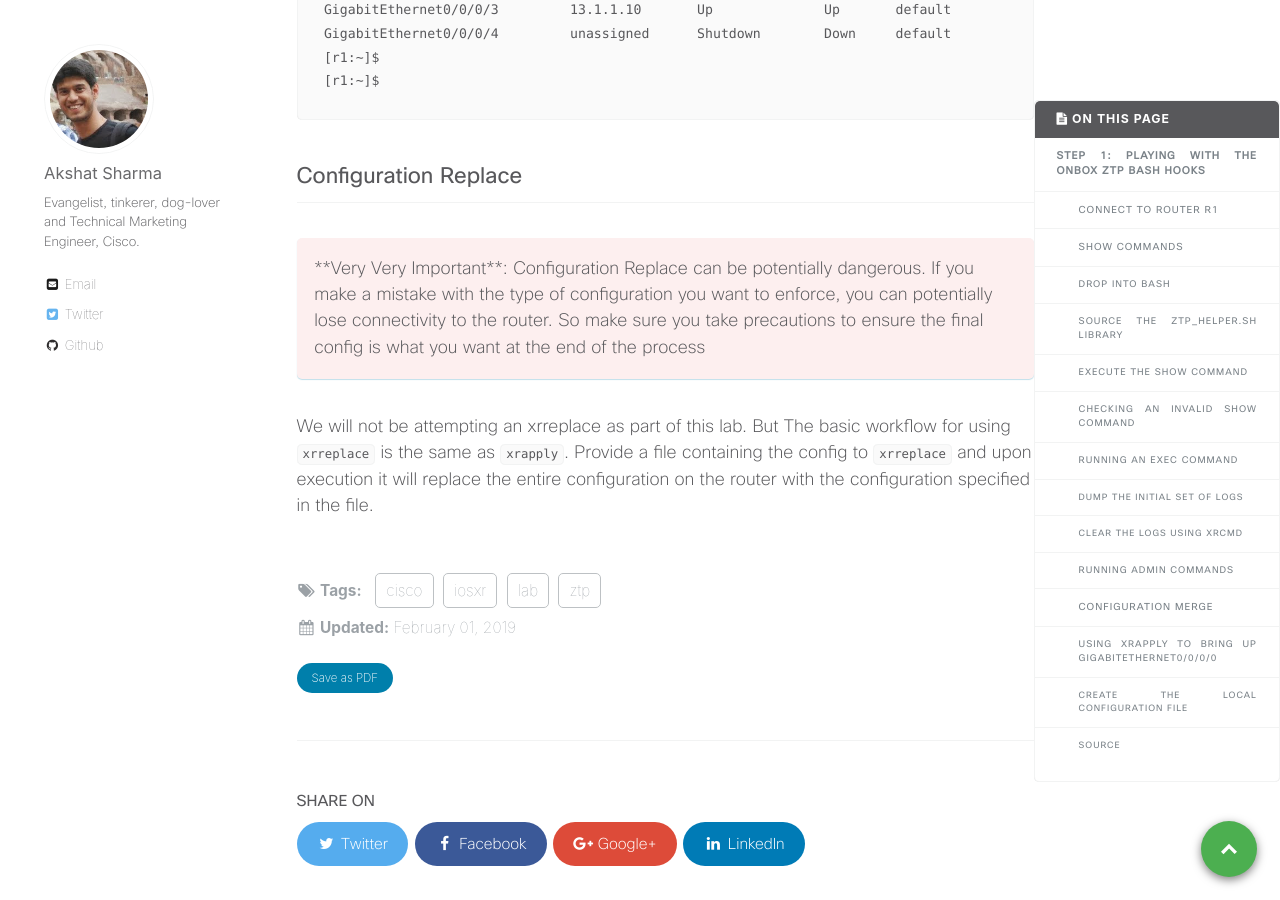
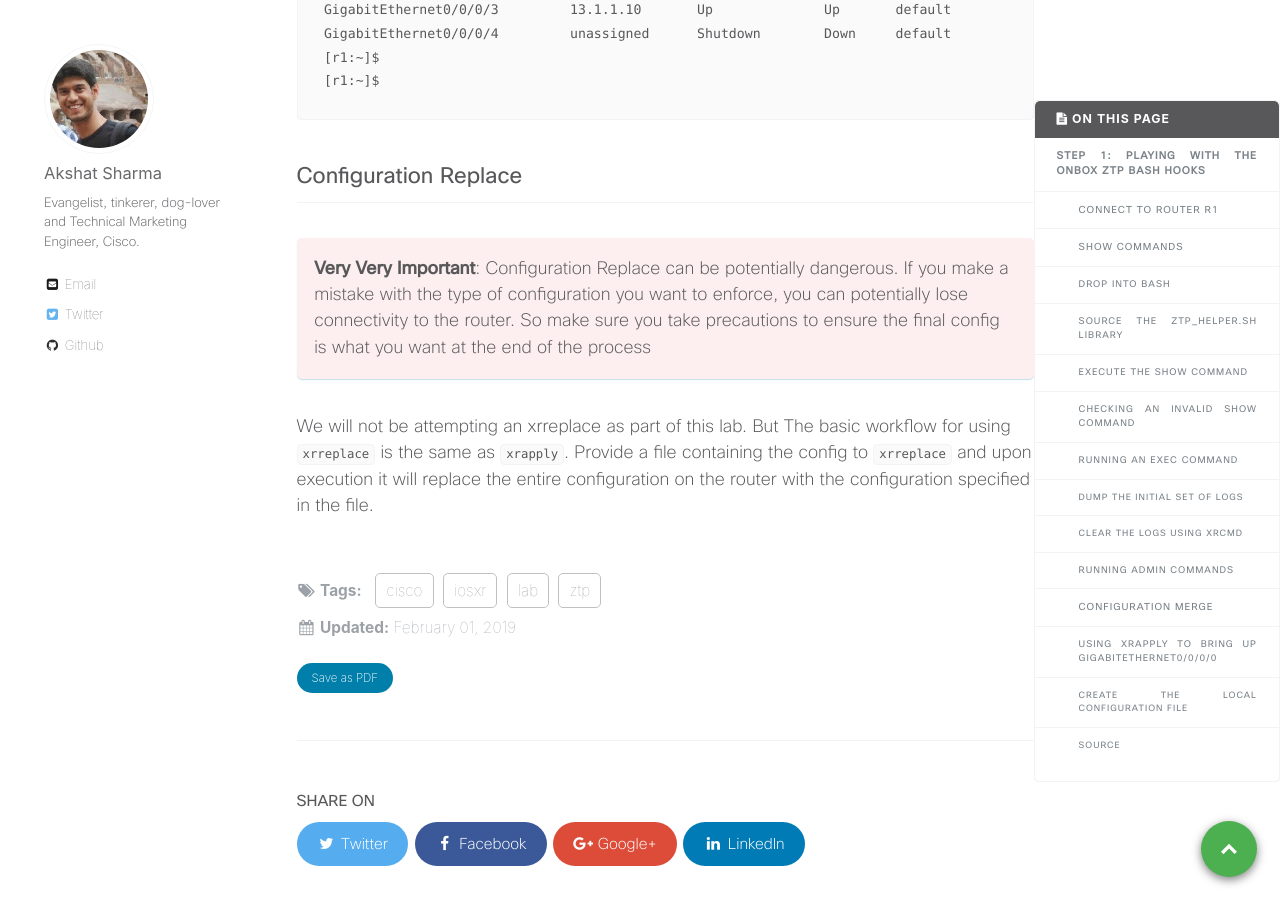
Before and after one commit to nanog75/hackathon, a Jekyll site: the page built from _wkinstructions/2019-02-01-playing-with-the-onbox-ios-xr-ztp-bash-library.md, in a window 1280 px wide and 900 px high, scrolled down 15740 px. Built offline with Jekyll 4.4.1, drawn with Linux system fonts in a browser that asks for light colours; comment, search, counter and statistics services are not loaded; some of the changed text lies outside the part shown.

Commit message:
Update 2019-02-01-playing-with-the-onbox-ios-xr-ztp-bash-library.md

````diff
--- a/_wkinstructions/2019-02-01-playing-with-the-onbox-ios-xr-ztp-bash-library.md
+++ b/_wkinstructions/2019-02-01-playing-with-the-onbox-ios-xr-ztp-bash-library.md
@@ -22,7 +22,7 @@ We'll choose router r1 as our test platform.
 
 ## Connect to router r1
 
-<p style="margin: 2em 0!important;padding: 1em;font-family: CiscoSans,Arial,Helvetica,sans-serif;font-size: 1em !important;text-indent: initial;background-color: #e6f2f7;border-radius: 5px;box-shadow: 0 1px 1px rgba(0,127,171,0.25);">**Username**: admin<br/>**Password**: admin<br/>**SSH port**: 2221<br/>**IP**: 10.10.20.170
+<p style="margin: 2em 0!important;padding: 1em;font-family: CiscoSans,Arial,Helvetica,sans-serif;font-size: 1em !important;text-indent: initial;background-color: #e6f2f7;border-radius: 5px;box-shadow: 0 1px 1px rgba(0,127,171,0.25);"><b>Username</b>: admin<br/><b>Password</b>: admin<br/><b>SSH port</b>: 2221<br/><b>IP</b>: 10.10.20.170
 </p>
 
 ```
@@ -266,7 +266,7 @@ xrapply_string_with_reason
 Let's try each one of these out. We've already seen the existing configuration, so let's use the config merge utilities one by one to bring up four GigabitEthernet Interfaces on r1.
 
 
-<p style="margin: 2em 0!important;padding: 1em;font-family: CiscoSans,Arial,Helvetica,sans-serif;font-size: 1em !important;text-indent: initial;background-color: #fdefef;border-radius: 5px;box-shadow: 0 1px 1px rgba(0,127,171,0.25);">**Important**: We expect the user to perform the same exact steps on r2 before we head to the next section! Remember interfaces on both the routers should be up before we try to bring up protocols on the box using a bash script we will develop in the next section</p>
+<p style="margin: 2em 0!important;padding: 1em;font-family: CiscoSans,Arial,Helvetica,sans-serif;font-size: 1em !important;text-indent: initial;background-color: #fdefef;border-radius: 5px;box-shadow: 0 1px 1px rgba(0,127,171,0.25);"><b>Important</b>: We expect the user to perform the same exact steps on r2 before we head to the next section! Remember interfaces on both the routers should be up before we try to bring up protocols on the box using a bash script we will develop in the next section</p>
 
 
 ### Using xrapply to bring up GigabitEthernet0/0/0/0
@@ -637,7 +637,7 @@ GigabitEthernet0/0/0/4         unassigned      Shutdown        Down     default
 ## Configuration Replace
 
 
-<p style="margin: 2em 0!important;padding: 1em;font-family: CiscoSans,Arial,Helvetica,sans-serif;font-size: 1em !important;text-indent: initial;background-color: #fdefef;border-radius: 5px;box-shadow: 0 1px 1px rgba(0,127,171,0.25);">**Very Very Important**: Configuration Replace can be potentially dangerous. If you make a mistake with the type of configuration you want to enforce, you can potentially lose connectivity to the router. So make sure you take precautions to ensure the final config is what you want at the end of the process</p>
+<p style="margin: 2em 0!important;padding: 1em;font-family: CiscoSans,Arial,Helvetica,sans-serif;font-size: 1em !important;text-indent: initial;background-color: #fdefef;border-radius: 5px;box-shadow: 0 1px 1px rgba(0,127,171,0.25);"><b>Very Very Important</b>: Configuration Replace can be potentially dangerous. If you make a mistake with the type of configuration you want to enforce, you can potentially lose connectivity to the router. So make sure you take precautions to ensure the final config is what you want at the end of the process</p>
 
 
 We will not be attempting an xrreplace as part of this lab. But The basic workflow for using `xrreplace` is the same as `xrapply`. Provide a file containing the config to `xrreplace` and upon execution it will replace the entire configuration on the router with the configuration specified in the file.
````
